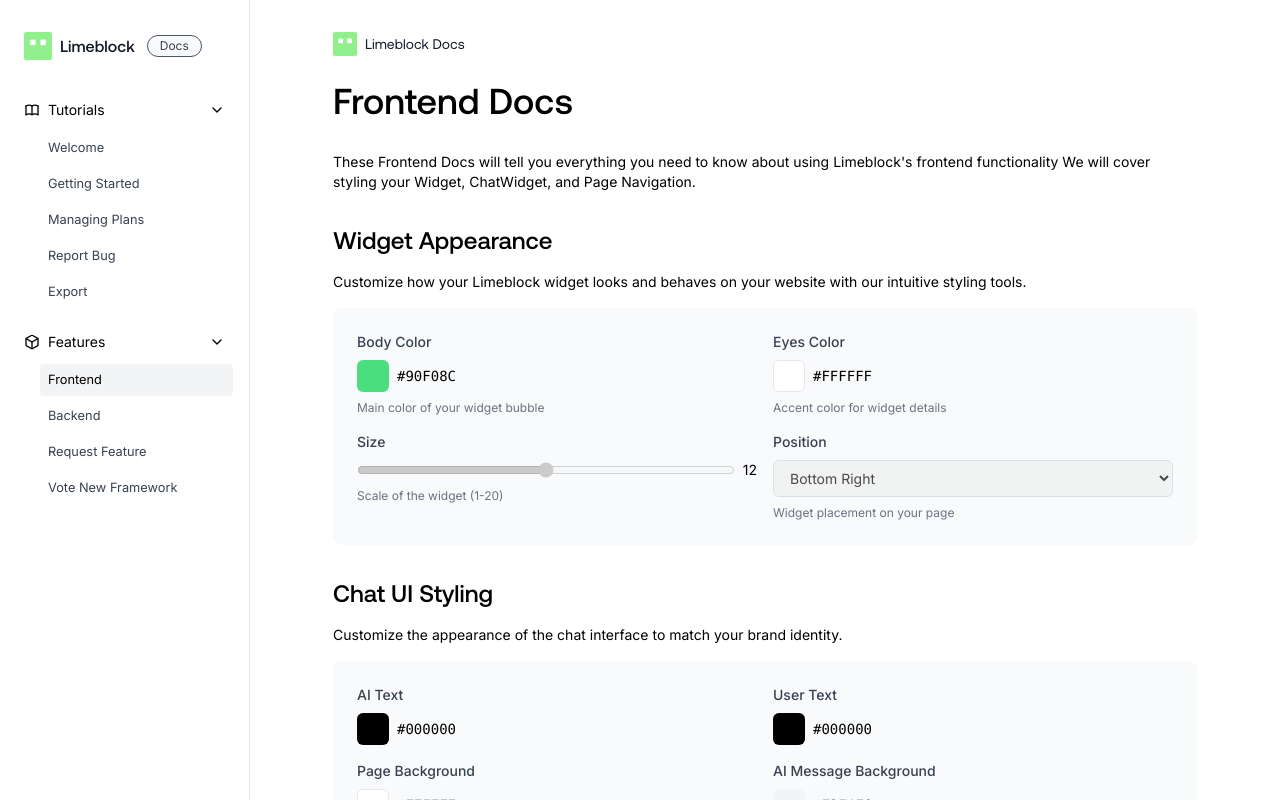
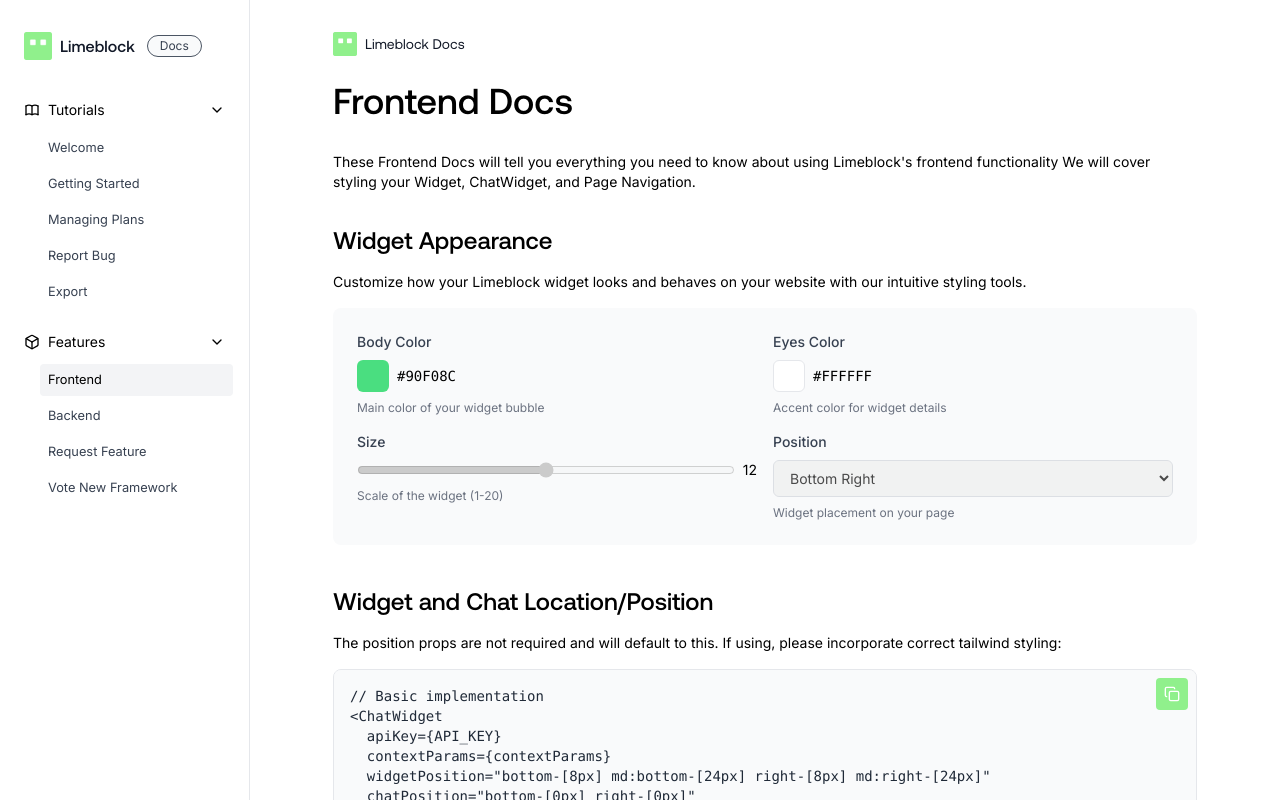
Before and after one commit to TheWiseGhost/Limeblock, a Next.js app: page /docs/frontend/ in a window 1280 px wide. Built offline with nearby package versions, Linux system fonts and the light colour scheme.

Commit message:
Include docs for custom position of widget

```diff
--- a/src/components/docs/FrontendDocs.jsx
+++ b/src/components/docs/FrontendDocs.jsx
@@ -1,6 +1,15 @@
 import React from "react";
+import { Code } from "../global/Code";
 
 const FrontendDocs = () => {
+  const basicImplementationCode = `// Basic implementation
+<ChatWidget
+  apiKey={API_KEY}
+  contextParams={contextParams}
+  widgetPosition="bottom-[8px] md:bottom-[24px] right-[8px] md:right-[24px]"
+  chatPosition="bottom-[0px] right-[0px]"
+/>`;
+
   return (
     <div className="flex flex-col px-4 py-8 max-w-4xl mx-auto font-inter text-sm">
       <div className="flex flex-row space-x-2 items-center mb-6">
@@ -82,9 +91,32 @@
             </div>
           </div>
         </section>
+        <div className="flex flex-col pt-2 pb-6 h-fit">
+          <h2 className="text-2xl font-aeonik font-medium mb-4">
+            Widget and Chat Location/Position
+          </h2>
+          <p className="mb-4">
+            The position props are not required and will default to this. If
+            using, please incorporate correct tailwind styling:
+          </p>
+
+          <Code
+            code={basicImplementationCode}
+            language="jsx"
+            showLineNumbers={false}
+            copyButton={true}
+            className="mb-4"
+          />
+          <div className="bg-yellow-50 border-l-4 border-yellow-400 p-4 mb-4">
+            <p className="text-yellow-700">
+              <strong>Note:</strong> Widget and Chat Location handling is done
+              when exporting and during implementation, not in the frontend tab
+            </p>
+          </div>
+        </div>
 
         <section>
-          <h2 className="text-2xl font-medium mb-4 font-aeonik">
+          <h2 className="text-2xl font-medium mt-8 mb-4 font-aeonik">
             Chat UI Styling
           </h2>
           <p className="mb-4">
--- a/src/components/docs/GettingStarted.jsx
+++ b/src/components/docs/GettingStarted.jsx
@@ -4,7 +4,7 @@
 const GettingStarted = () => {
   // Code snippets stored as variables to avoid syntax errors
   const createAccountCode = `// No code needed - just visit limeblock.io and sign up`;
-  const createButtonCode = `// Give the widget the color, size, and location you want in Limeblock - no code needed`;
+  const createButtonCode = `// Give the widget the color and size you want in Limeblock - no code needed`;
   const navigationConfigCode = `// Example of page navigation configuration in the Limeblock app
 {
   "pages": [
@@ -86,7 +86,9 @@
       <ChatWidget
         apiKey={API_KEY}
         contextParams={contextParams}
-        // All styling is configured in the Limeblock dashboard
+        widgetPosition="bottom-[8px] md:bottom-[24px] right-[8px] md:right-[24px]"
+        chatPosition="bottom-[0px] right-[0px]"
+        // All styling is configured in the Limeblock dashboard - only position is handled here
       />
     </div>
   );
@@ -211,9 +213,9 @@
               className="mb-4"
             />
 
-            <p className="mb-4">In the Limeblock dashboard:</p>
+            <p className="mb-4">In the Limeblock app:</p>
             <ol className="list-decimal pl-6 mb-6 space-y-2">
-              <li>Navigate to the "Navigation" tab</li>
+              <li>Navigate to the "Frontend" tab</li>
               <li>Add each page in your application</li>
               <li>Configure when and how the widget suggests navigations</li>
               <li>Set up transition animations between pages</li>
@@ -234,6 +236,14 @@
               copyButton={true}
               className="mb-4"
             />
+
+            <ol className="list-decimal pl-6 mb-6 space-y-2">
+              <li>Navigate to the "Backend" tab</li>
+              <li>Add API endpoints in your application</li>
+              <li>Configure them</li>
+              <li>Test the navigation flows before publishing</li>
+              <li>Reference Backend Docs for more info</li>
+            </ol>
 
             <div className="bg-yellow-50 border-l-4 border-yellow-400 p-4 mb-6">
               <p className="text-yellow-700">
@@ -310,8 +320,10 @@
                   Widget not appearing
                 </h3>
                 <p>
-                  Check your API key and ensure the widget is published in the
-                  dashboard.
+                  Check your API key and ensure the widget is fully built with
+                  right colors in the dashboard. Delete the position params and
+                  check if it works now - This means you are incorrectly setting
+                  location or not using proper tailwind styling.
                 </p>
               </div>
 
--- a/src/components/docs/HowToExport.jsx
+++ b/src/components/docs/HowToExport.jsx
@@ -18,11 +18,15 @@
 <ChatWidget
   apiKey={API_KEY}
   contextParams={contextParams}
+  widgetPosition="bottom-[8px] md:bottom-[24px] right-[8px] md:right-[24px]"
+  chatPosition="bottom-[0px] right-[0px]"
 />`;
   const customImplementationCode = `// Customized implementation
 <ChatWidget
   apiKey={API_KEY}
   contextParams={contextParams}
+  widgetPosition="bottom-[8px] md:bottom-[24px] right-[8px] md:right-[24px]"
+  chatPosition="bottom-[0px] right-[0px]"
     // Customize everything about your block in the limeblock app, not in the code
 />`;
   const completeExampleCode = `import React from 'react';
@@ -45,6 +49,8 @@
       <ChatWidget
         apiKey={API_KEY}
         contextParams={contextParams}
+        widgetPosition="bottom-[8px] md:bottom-[24px] right-[8px] md:right-[24px]"
+        chatPosition="bottom-[0px] right-[0px]"
       />
     </div>
   );
@@ -69,6 +75,8 @@
         <ChatWidget
           apiKey={process.env.NEXT_PUBLIC_LIMEBLOCK_API_KEY}
           contextParams={contextParams}
+          widgetPosition="bottom-[8px] md:bottom-[24px] right-[8px] md:right-[24px]"
+          chatPosition="bottom-[0px] right-[0px]"
         />
       </body>
     </html>
@@ -183,8 +191,8 @@
               Step 5: Add the ChatWidget to Your Component
             </h2>
             <p className="mb-4">
-              Now, add the ChatWidget component to your JSX with the required
-              props:
+              Now, add the ChatWidget component to your JSX with these props
+              (position props not required):
             </p>
 
             <Code
@@ -259,8 +267,8 @@
                   Widget not displaying
                 </h3>
                 <p>
-                  Ensure your API key is correct and that you've included all
-                  required props.
+                  Ensure your API key is correct and that you've included it in
+                  the props.
                 </p>
               </div>
 
--- a/src/components/landing/CodeImplementation.jsx
+++ b/src/components/landing/CodeImplementation.jsx
@@ -17,6 +17,8 @@
       <ChatWidget
         apiKey={API_KEY}
         contextParams={contextParams}
+        widgetPosition="bottom-[8px] md:bottom-[24px] right-[8px] md:right-[24px]"
+        chatPosition="bottom-[0px] right-[0px]"
       />
     </div>
   );
```
